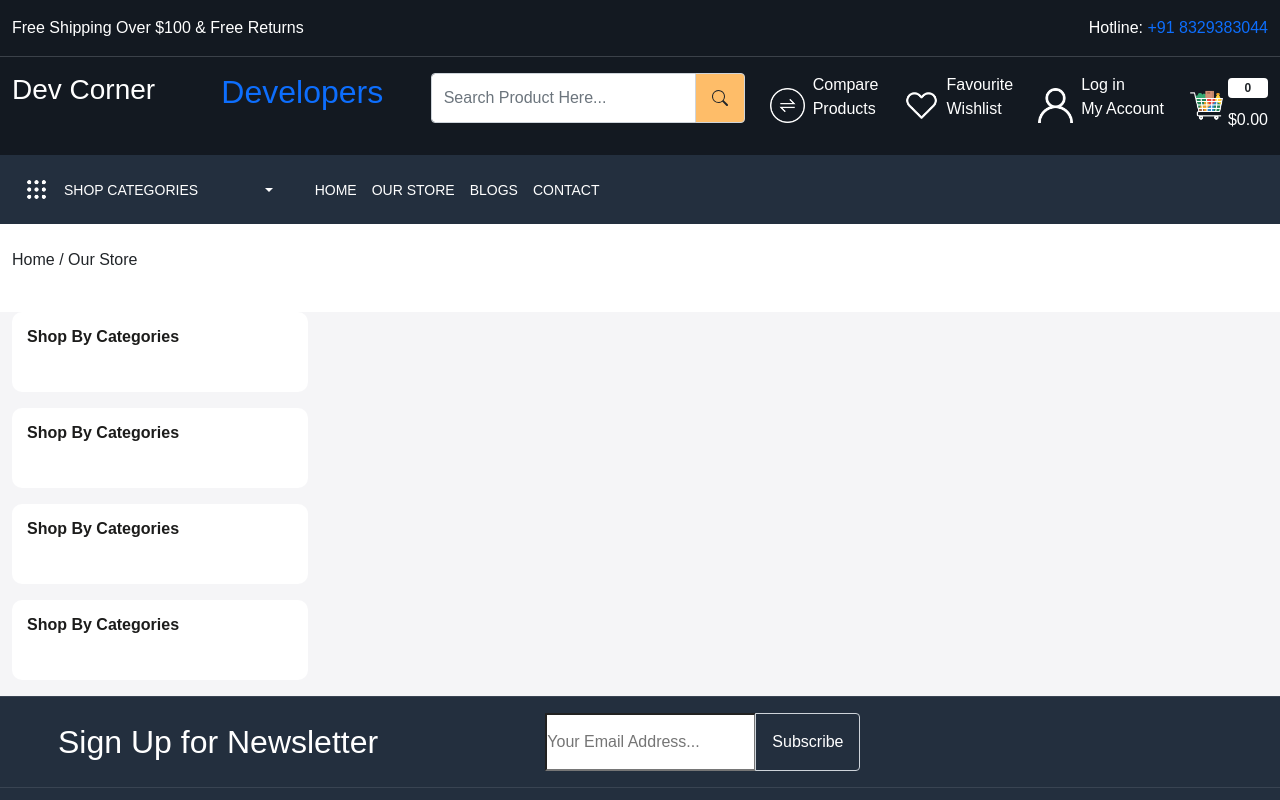
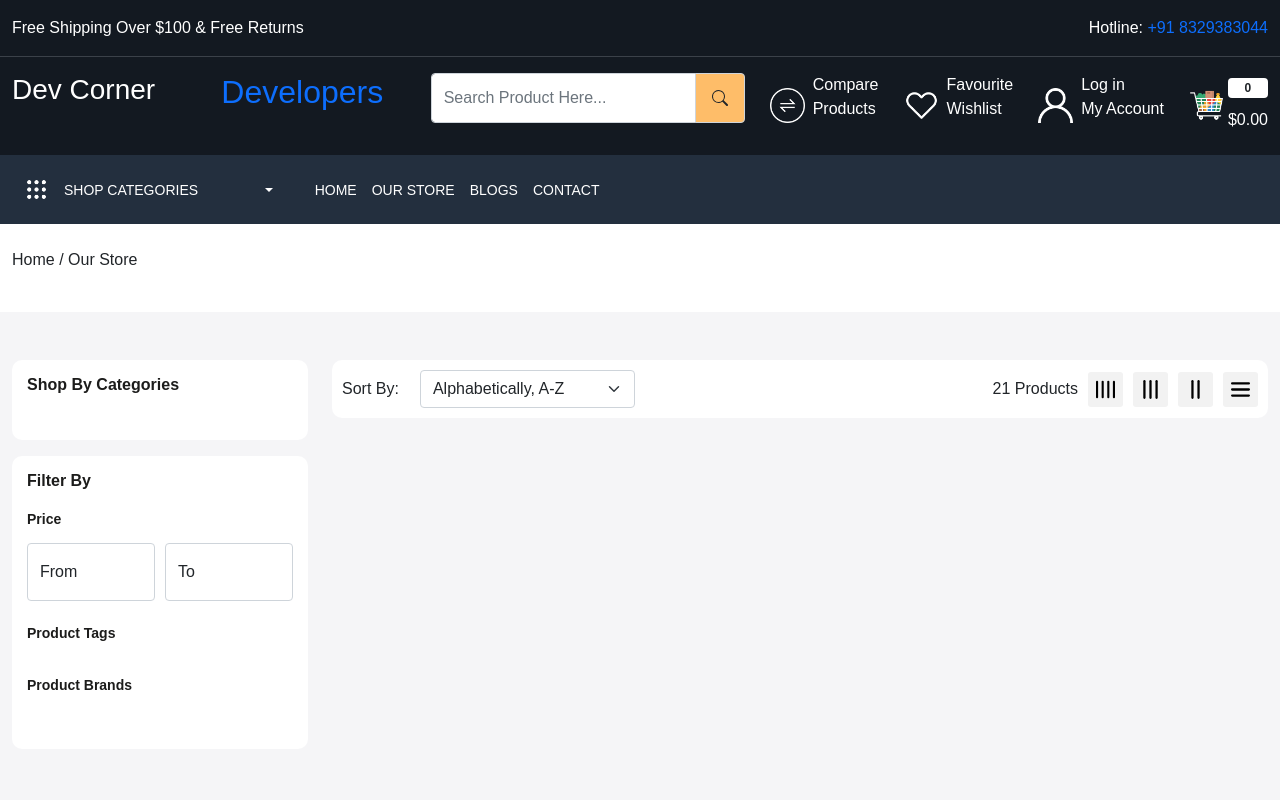
Before and after one commit to uniquepraj86/E-commerce, a React (Create React App) app: page /store in a window 1280 px wide. Shown: the top 800 px of the page. Built offline with nearby package versions, Linux system fonts and the light colour scheme; some icons are missing.

Commit message:
added content OurStore

```diff
--- a/src/pages/OurStore.js
+++ b/src/pages/OurStore.js
@@ -1,35 +1,135 @@
 import React from "react";
 import BreadCrumb from "../components/BreadCrumb";
 import Meta from "../components/Meta";
+import Container from "../components/Container";
 
 const OurStore = () => {
   return (
     <>
     <Meta title={"Our Store"} />
-      <BreadCrumb title="Our Store"/>
-      <div className="store-wrapper home-wrapper-2">
-        <div className="container-xxl">
+    <BreadCrumb title="Our Store" />
+    <Container class1="store-wrapper home-wrapper-2 py-5">
       <div className="row">
         <div className="col-3">
           <div className="filter-card mb-3">
             <h3 className="filter-title">Shop By Categories</h3>
+            <div>
+              <ul className="ps-0">
+
+
+              </ul>
+            </div>
           </div>
           <div className="filter-card mb-3">
-                  <h3 className="filter-title">Shop By Categories</h3>
+            <h3 className="filter-title">Filter By</h3>
+            <div>
+
+              <h5 className="sub-title">Price</h5>
+              <div className="d-flex align-items-center gap-10">
+                <div className="form-floating">
+                  <input
+                    type="number"
+                    className="form-control"
+                    id="floatingInput"
+                    placeholder="From"
+                  />
+                  <label htmlFor="floatingInput">From</label>
                 </div>
-              <div className="filter-card mb-3">
-                  <h3 className="filter-title">Shop By Categories</h3>
-              </div>
-              <div className="filter-card mb-3">
-                  <h3 className="filter-title">Shop By Categories</h3>
+                <div className="form-floating">
+                  <input
+                    type="number"
+                    className="form-control"
+                    id="floatingInput1"
+                    placeholder="To"
+                  />
+                  <label htmlFor="floatingInput1">To</label>
                 </div>
               </div>
+
+
+            </div>
+            <div className="mt-4 mb-3">
+            <h3 className="sub-title">Product Tags</h3>
+            <div>
+              <div className="product-tags d-flex flex-wrap align-items-center gap-10">
+
+              </div>
+            </div>
+          </div>
+          <div className=" mb-3">
+            <h3 className="sub-title">Product Brands</h3>
+            <div>
+              <div className="product-tags d-flex flex-wrap align-items-center gap-10">
+              </div>
+            </div>
+          </div>
+          </div>
+
+
+        </div>
         <div className="col-9">
+          <div className="filter-sort-grid mb-4">
+            <div className="d-flex justify-content-between align-items-center">
+              <div className="d-flex align-items-center gap-10">
+                <p className="mb-0 d-block" style={{ width: "100px" }}>
+                  Sort By:
+                </p>
+                <select
+                  name=""
+                  defaultValue={"manula"}
+                  className="form-control form-select"
+                  id=""
+                >
+                  <option value="title">Alphabetically, A-Z</option>
+                  <option value="-title">
+                    Alphabetically, Z-A
+                  </option>
+                  <option value="price">Price, low to high</option>
+                  <option value="-price">Price, high to low</option>
+                  <option value="createdAt">Date, old to new</option>
+                  <option value="-createdAt">Date, new to old</option>
+                </select>
+              </div>
+              <div className="d-flex align-items-center gap-10">
+                <p className="totalproducts mb-0">21 Products</p>
+                <div className="d-flex gap-10 align-items-center grid">
+                  <img
+
+                    src="images/gr4.svg"
+                    className="d-block img-fluid"
+                    alt="grid"
+                  />
+                  <img
+
+                    src="images/gr3.svg"
+                    className="d-block img-fluid"
+                    alt="grid"
+                  />
+                  <img
+
+                    src="images/gr2.svg"
+                    className="d-block img-fluid"
+                    alt="grid"
+                  />
+
+                  <img
+
+                    src="images/gr.svg"
+                    className="d-block img-fluid"
+                    alt="grid"
+                  />
+                </div>
+              </div>
+            </div>
+          </div>
+          <div className="products-list pb-5">
+            <div className="d-flex gap-10 flex-wrap">
 
             </div>
           </div>
         </div>
       </div>
+    </Container>
   </>
   );
 };
```
Lines whose indentation alone changed are shown as unchanged.
